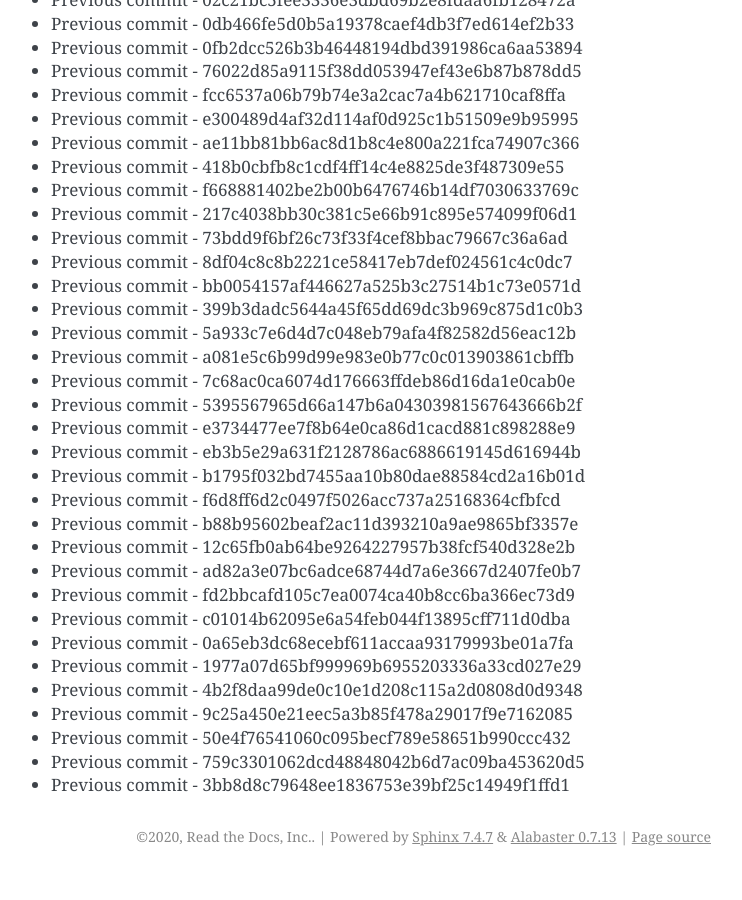
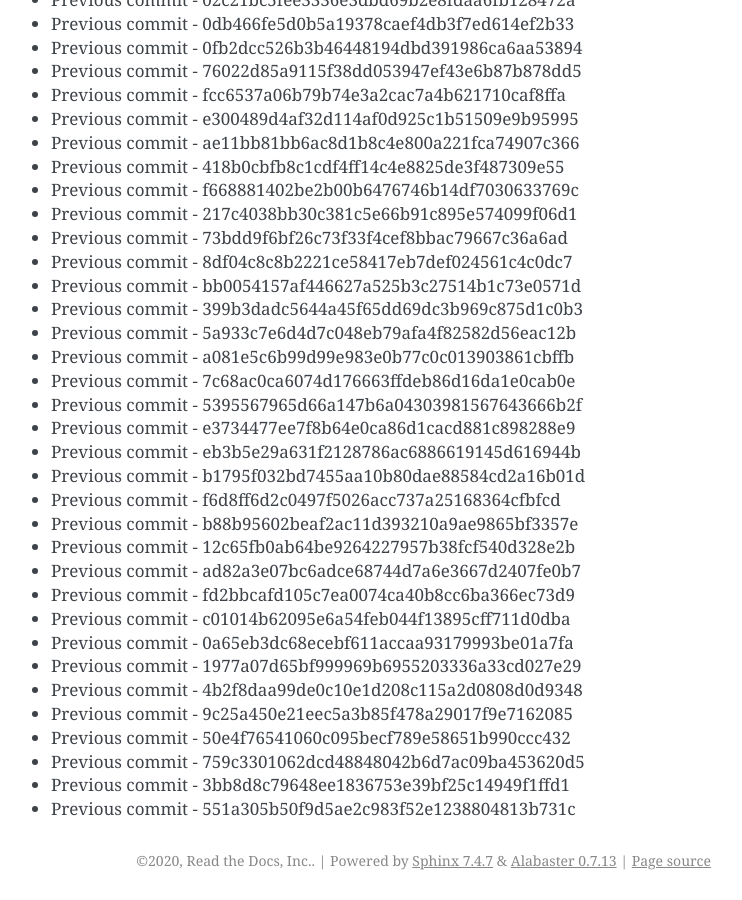
Before and after one commit to readthedocs/rtd-git-stresstest, a Sphinx documentation site: the page built from docs/updates.rst, in a window 1280 px wide and 900 px high, scrolled down 10317 px. Shown: the whole window, without its empty margins (399-1141 px from the left). Built offline with Sphinx 7.4.7, drawn with Linux system fonts in a browser that asks for light colours; before the commit the page ends 11193 px from its top, so only the background shows below that.

Commit message:
Generating commit from previous: 551a305b50f9d5ae2c983f52e1238804813b731c

```diff
--- a/docs/updates.rst
+++ b/docs/updates.rst
@@ -465,3 +465,4 @@ It can be tested for any performance characteristics.
 * Previous commit - 50e4f76541060c095becf789e58651b990ccc432
 * Previous commit - 759c3301062dcd48848042b6d7ac09ba453620d5
 * Previous commit - 3bb8d8c79648ee1836753e39bf25c14949f1ffd1
+* Previous commit - 551a305b50f9d5ae2c983f52e1238804813b731c
```
